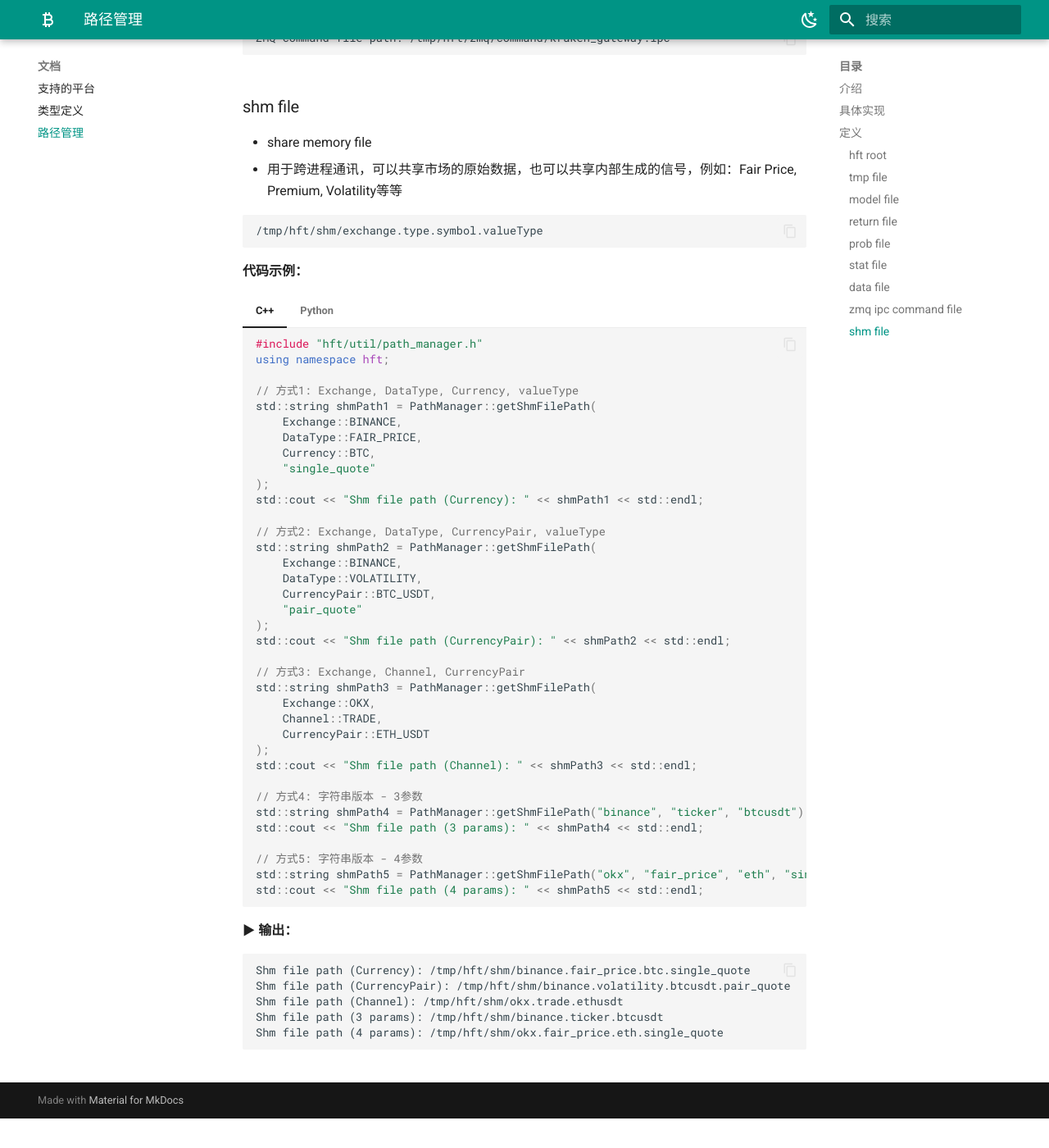
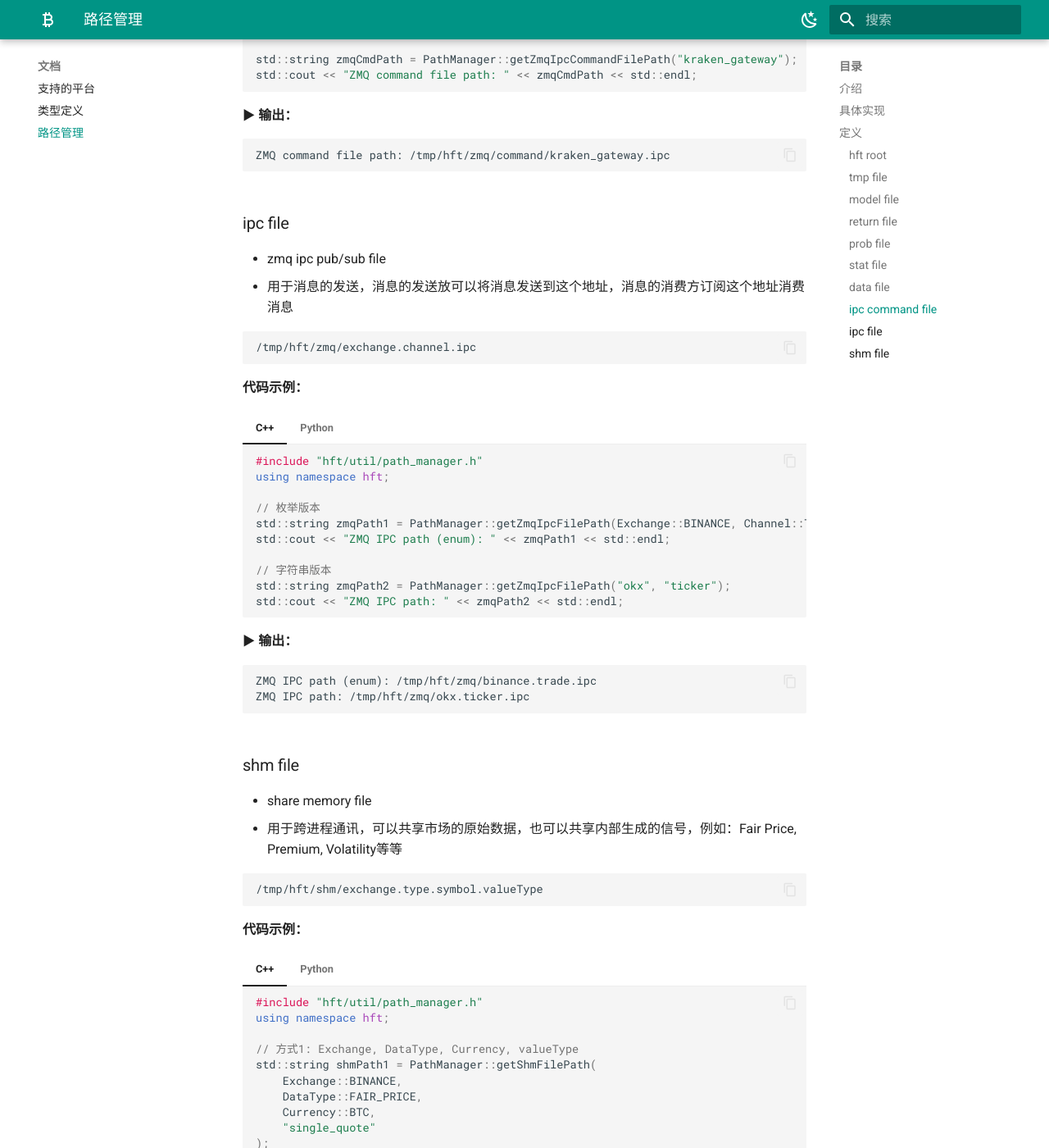
Before and after one commit to relaxdl/hft-wiki, an MkDocs documentation site: the page built from docs/common/path_manager.md, in a window 1280 px wide and 1400 px high, scrolled down 5305 px. Shown: the whole window at 82% size. Built offline with MkDocs 1.6.1 and Material for MkDocs 9.7.7, drawn with Linux system fonts in a browser that asks for light colours; before the commit the page ends 6669 px from its top, so only the background shows below that; some of the changed text lies outside the part shown.

Commit message:
更新path manager

````diff
--- a/docs/common/path_manager.md
+++ b/docs/common/path_manager.md
@@ -13,6 +13,12 @@ C++实现 🔒 *（私有仓库，需要授权访问）*
 
 * [path_manager.h](https://github.com/relaxdl/hft-lib/blob/main/include/hft/util/path_manager.h)
 * [path_manager.cpp](https://github.com/relaxdl/hft-lib/blob/main/src/hft/util/path_manager.cpp)
+
+测试代码 🔒 *（私有仓库，需要授权访问）*
+
+* [example_path_manager.cpp](https://github.com/relaxdl/hft-lib/blob/main/example/test/example_path_manager.cpp)
+* [test_path_manager.py](https://github.com/relaxdl/hft-lib/blob/main/tools/test_path_manager.py)
+
 
 ## 定义
 
@@ -359,10 +365,10 @@ C++实现 🔒 *（私有仓库，需要授权访问）*
     Data file path: /tmp/hft/data/okx/ticker/btcusdt_20240101.csv
     ```
 
-### zmq ipc command file
+### ipc command file
 
-* zmq ipc pub/sub file
-* 消息的发送放可以将消息发送到这个地址；命令的执行方订阅这个地址的命令负责执行
+* zmq ipc command pub/sub file
+* 用于命令的发送，命令的发送放可以将命令发送到这个地址；命令的执行方订阅这个地址负责执行
 
 ```
 /tmp/hft/zmq/command/name.ipc
@@ -397,6 +403,58 @@ C++实现 🔒 *（私有仓库，需要授权访问）*
     **▶ 输出：**
     ```
     ZMQ command file path: /tmp/hft/zmq/command/kraken_gateway.ipc
+    ```
+
+### ipc file
+
+* zmq ipc pub/sub file
+* 用于消息的发送，消息的发送放可以将消息发送到这个地址，消息的消费方订阅这个地址消费消息
+
+```
+/tmp/hft/zmq/exchange.channel.ipc
+```
+
+**代码示例：**
+
+=== "C++"
+
+    ```cpp
+    #include "hft/util/path_manager.h"
+    using namespace hft;
+
+    // 枚举版本
+    std::string zmqPath1 = PathManager::getZmqIpcFilePath(Exchange::BINANCE, Channel::TRADE);
+    std::cout << "ZMQ IPC path (enum): " << zmqPath1 << std::endl;
+
+    // 字符串版本
+    std::string zmqPath2 = PathManager::getZmqIpcFilePath("okx", "ticker");
+    std::cout << "ZMQ IPC path: " << zmqPath2 << std::endl;
+    ```
+
+    **▶ 输出：**
+    ```
+    ZMQ IPC path (enum): /tmp/hft/zmq/binance.trade.ipc
+    ZMQ IPC path: /tmp/hft/zmq/okx.ticker.ipc
+    ```
+
+=== "Python"
+
+    ```python
+    import hft
+
+    # 枚举版本
+    zmq_path1 = hft.PathManager.getZmqIpcFilePath(hft.Exchange.BINANCE, hft.Channel.TRADE)
+    print(f"ZMQ IPC path (enum): {zmq_path1}")
+
+    # 字符串版本
+    zmq_path2 = hft.PathManager.getZmqIpcFilePath("okx", "ticker")
+    print(f"ZMQ IPC path: {zmq_path2}")
+    ```
+
+    **▶ 输出：**
+    ```
+    ZMQ IPC path (enum): /tmp/hft/zmq/binance.trade.ipc
+    ZMQ IPC path: /tmp/hft/zmq/okx.ticker.ipc
     ```
 
 ### shm file
````
